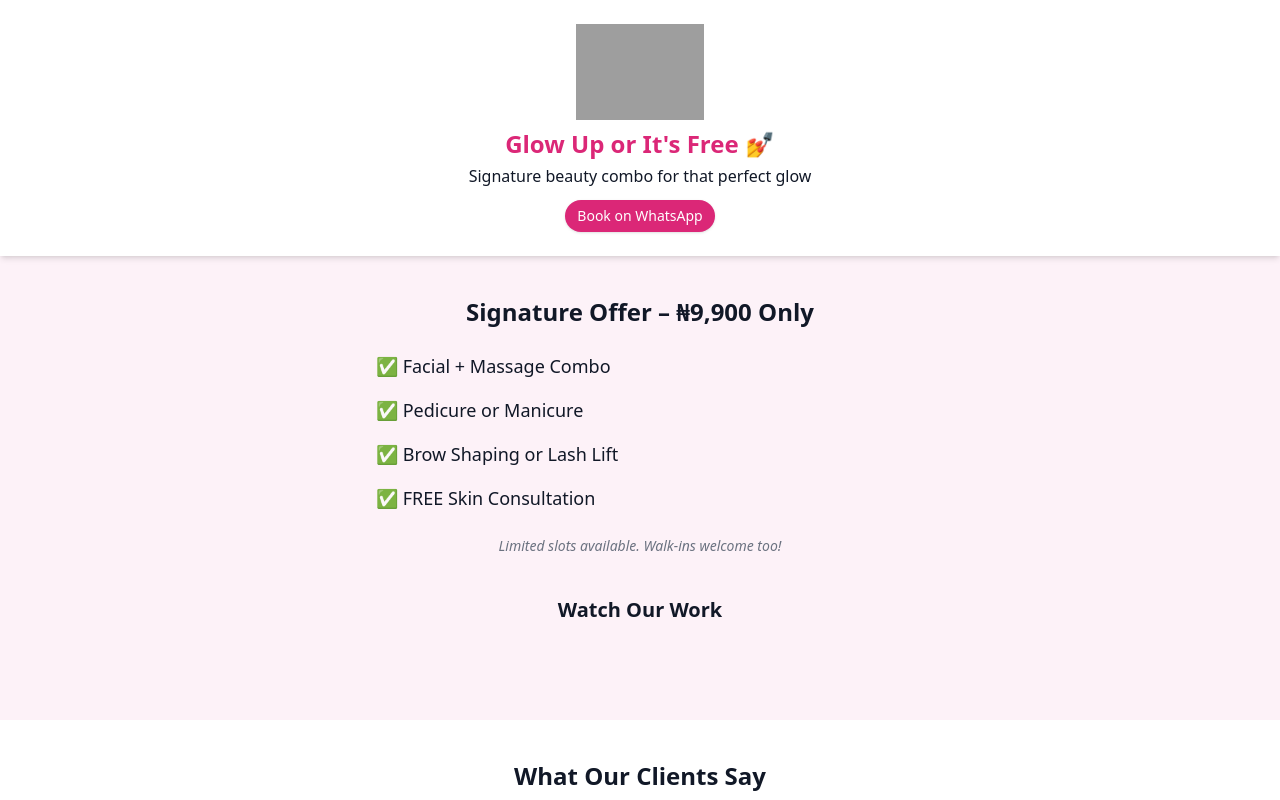
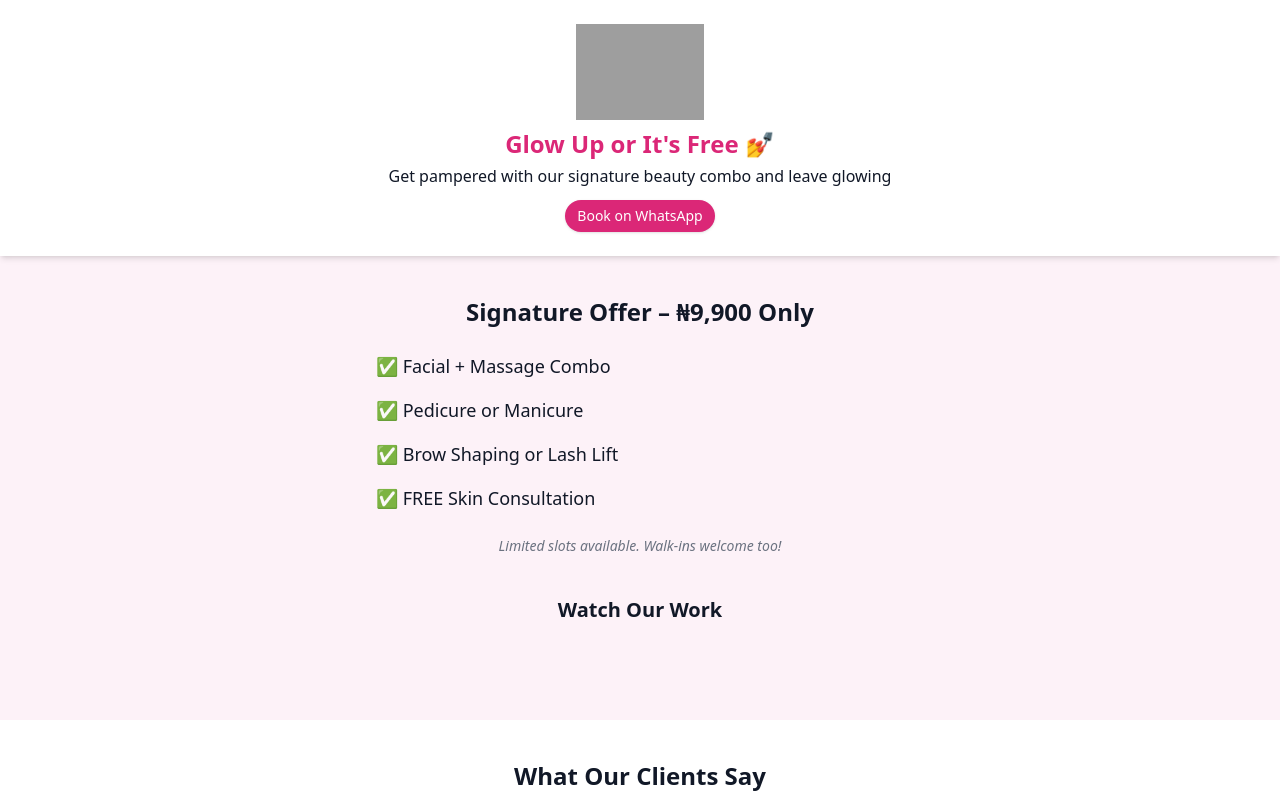
Before and after one commit to b2bautomagic/Zara-Beauty, a plain HTML site: page index.html in a window 1280 px wide. Shown: the top 800 px of the page. Drawn offline with nearby package versions, Linux system fonts and the light colour scheme; grey boxes are pictures that could not be loaded; a script that the page names is missing.

Commit message:
Update index.html

```diff
--- a/index.html
+++ b/index.html
@@ -13,7 +13,7 @@
 <section class="bg-white py-6 px-4 text-center shadow-md">
   <img src="images/logo.png" alt="Zara Beauty Logo" class="mx-auto mb-2 w-28 md:w-32" />
   <h1 class="text-xl md:text-2xl font-bold text-pink-600 mb-1">Glow Up or It's Free 💅</h1>
-  <p class="text-sm md:text-base mb-3">Signature beauty combo for that perfect glow</p>
+  <p class="text-sm md:text-base mb-3">Get pampered with our signature beauty combo and leave glowing</p>
   <a href="https://wa.me/2349117626512" class="inline-block bg-pink-600 text-white text-xs md:text-sm py-1.5 px-3 rounded-full shadow hover:bg-pink-700 transition">Book on WhatsApp</a>
 </section>
 
```
